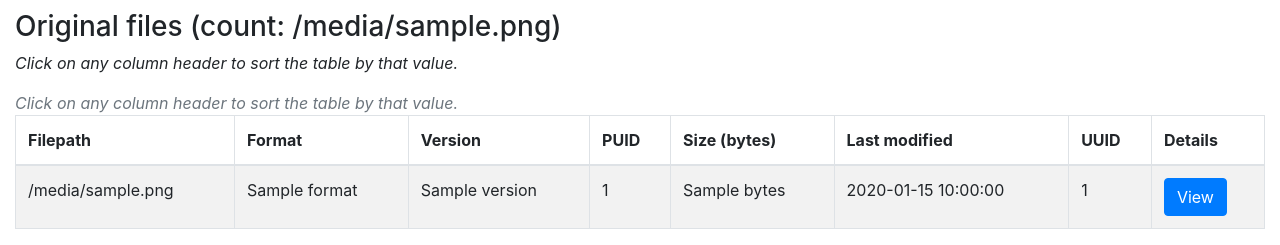
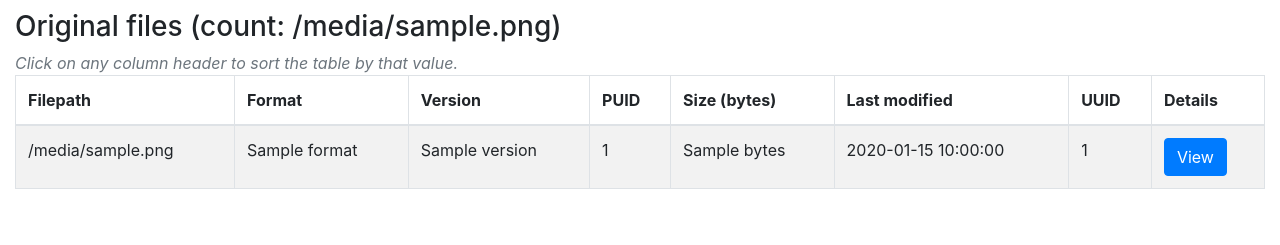
Before and after one commit to tw4l/METSFlask, a Flask app: template METSFlask/templates/aip.html in a window 1280 px wide. Shown: the part 696-941 px from the top of the page. After the commit the page ends 885 px from the top, so only its background shows below. Run offline with Flask 2, Linux system fonts and the light colour scheme; the template is opened without the code that fills it: most values are stand-ins (such as "Sample title", 1, 10 or a date in 2020); some libraries are stand-ins or nearby versions.

Commit message:
Remove extraneous tagline

```diff
--- a/METSFlask/templates/aip.html
+++ b/METSFlask/templates/aip.html
@@ -28,7 +28,6 @@
 
 
 <h2 class="h3">Original files (count: {{ filecount }})</h2>
-<p><em>Click on any column header to sort the table by that value.</em></p>
 <tagline class="text-muted"><em>Click on any column header to sort the table by that value.</em></tagline>
 <div class="table-responsive">
   <table class="table table-striped table-bordered table-condensed sortable">
```
